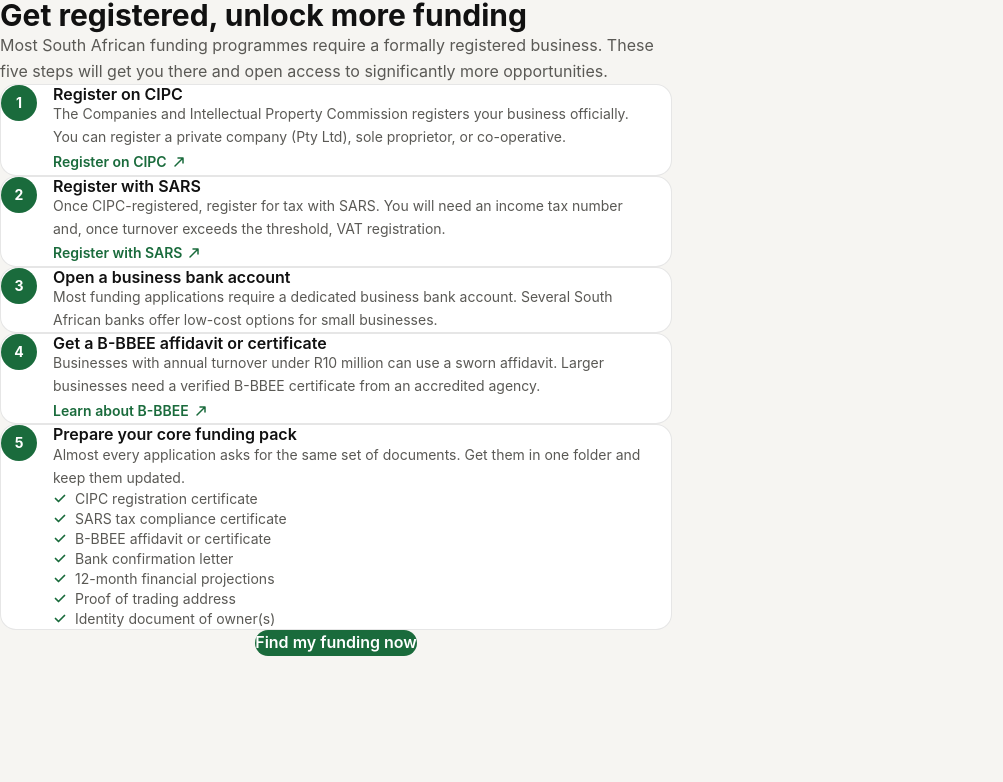
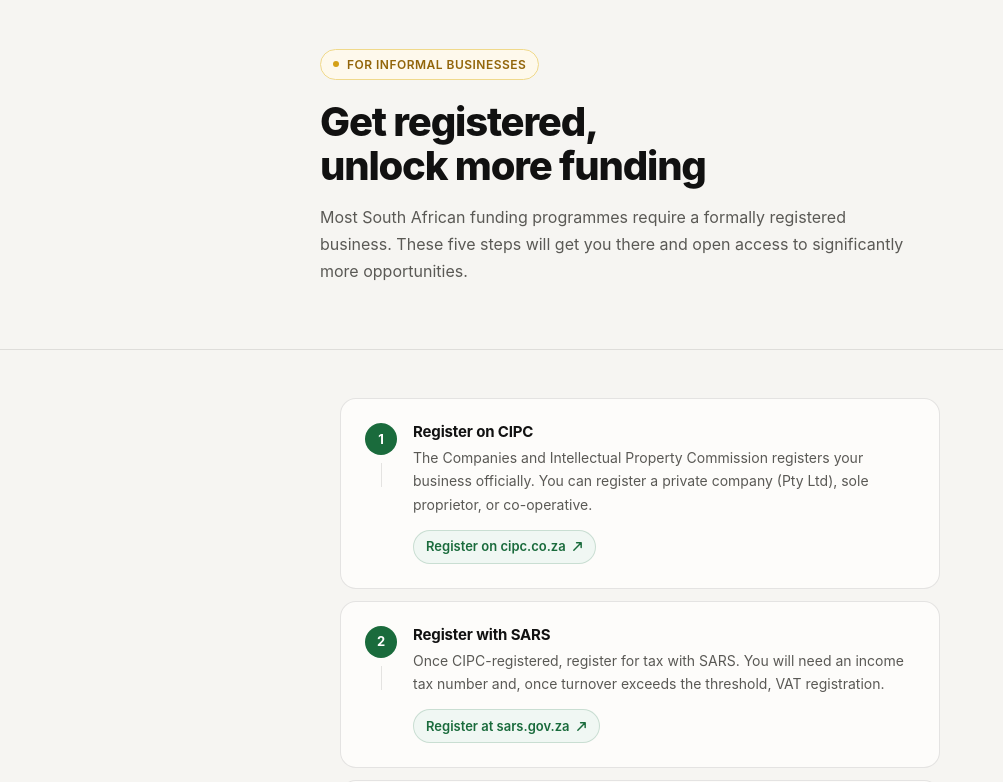
Before and after one commit to Bladetox/vula, a Next.js app: page /register in a window 1280 px wide. Shown: the part 85-867 px from the top of the page, without its empty margins (0-1003 px from the left). Built offline with nearby package versions, Linux system fonts and the light colour scheme; a web font is replaced by a local one.

Commit message:
redesign: register page — proper layout, verified links, polished step cards

```diff
--- a/app/register/page.tsx
+++ b/app/register/page.tsx
@@ -4,35 +4,40 @@
   {
     number: 1,
     title: 'Register on CIPC',
-    description: 'The Companies and Intellectual Property Commission registers your business officially. You can register a private company (Pty Ltd), sole proprietor, or co-operative.',
-    action: 'Register on CIPC',
-    href: 'https://www.cipc.co.za'
+    description:
+      'The Companies and Intellectual Property Commission registers your business officially. You can register a private company (Pty Ltd), sole proprietor, or co-operative.',
+    action: 'Register on cipc.co.za',
+    href: 'https://www.cipc.co.za/index.php/companies-and-intellectual-property/register-your-company/',
   },
   {
     number: 2,
     title: 'Register with SARS',
-    description: 'Once CIPC-registered, register for tax with SARS. You will need an income tax number and, once turnover exceeds the threshold, VAT registration.',
-    action: 'Register with SARS',
-    href: 'https://www.sars.gov.za/businesses-and-employers/register-a-business/'
+    description:
+      'Once CIPC-registered, register for tax with SARS. You will need an income tax number and, once turnover exceeds the threshold, VAT registration.',
+    action: 'Register at sars.gov.za',
+    href: 'https://www.sars.gov.za/businesses-and-employers/register-a-business/',
   },
   {
     number: 3,
     title: 'Open a business bank account',
-    description: 'Most funding applications require a dedicated business bank account. Several South African banks offer low-cost options for small businesses.',
+    description:
+      'Most funding applications require a dedicated business bank account. Several South African banks offer low-cost options for small businesses — FNB Easy Business, Nedbank SimplyBiz, and Standard Bank MyMoBiz are popular starting points.',
     action: null,
-    href: null
+    href: null,
   },
   {
     number: 4,
     title: 'Get a B-BBEE affidavit or certificate',
-    description: 'Businesses with annual turnover under R10 million can use a sworn affidavit. Larger businesses need a verified B-BBEE certificate from an accredited agency.',
-    action: 'Learn about B-BBEE',
-    href: 'https://www.thedtic.gov.za/financial-and-non-financial-support/bee/'
+    description:
+      'Businesses with annual turnover under R10 million can use a sworn affidavit. Larger businesses need a verified B-BBEE certificate from a SANAS-accredited verification agency.',
+    action: 'Learn about B-BBEE at thedtic.gov.za',
+    href: 'https://www.thedtic.gov.za/financial-and-non-financial-support/bee/',
   },
   {
     number: 5,
     title: 'Prepare your core funding pack',
-    description: 'Almost every application asks for the same set of documents. Get them in one folder and keep them updated.',
+    description:
+      'Almost every application asks for the same set of documents. Assemble them once, keep them updated, and you can apply to multiple programmes without starting from scratch.',
     action: null,
     href: null,
     list: [
@@ -42,73 +47,304 @@
       'Bank confirmation letter',
       '12-month financial projections',
       'Proof of trading address',
-      'Identity document of owner(s)'
-    ]
-  }
+      'Identity document of owner(s)',
+    ],
+  },
 ]
 
 export default function RegisterPage() {
   return (
-    <div className="max-w-2xl mx-auto px-4 pt-10 pb-24">
-      <div className="mb-10">
-        <div className="inline-flex items-center gap-2 bg-[var(--vula-gold-light)] text-[var(--vula-gold)] text-sm font-medium px-4 py-1.5 rounded-full mb-4">
+    <main>
+      {/* Hero */}
+      <section
+        style={{
+          background: 'var(--vula-bg)',
+          borderBottom: '1px solid var(--vula-border)',
+          padding: 'clamp(3rem, 6vw, 5rem) 1.25rem clamp(2.5rem, 5vw, 4rem)',
+        }}
+      >
+        <div style={{ maxWidth: '40rem', margin: '0 auto' }}>
+          <div
+            style={{
+              display: 'inline-flex',
+              alignItems: 'center',
+              gap: '0.5rem',
+              background: '#fef9ec',
+              border: '1px solid #f0d98b',
+              color: '#92650a',
+              fontSize: '0.75rem',
+              fontWeight: 600,
+              letterSpacing: '0.04em',
+              textTransform: 'uppercase',
+              padding: '0.3rem 0.75rem',
+              borderRadius: '999px',
+              marginBottom: '1.25rem',
+            }}
+          >
+            <span
+              style={{
+                width: '6px',
+                height: '6px',
+                borderRadius: '50%',
+                background: '#d4a017',
+                flexShrink: 0,
+              }}
+            />
             For informal businesses
           </div>
-        <h1 className="text-3xl font-bold text-[var(--vula-ink)] mb-3">Get registered, unlock more funding</h1>
-        <p className="text-[var(--vula-muted)] leading-relaxed">
-          Most South African funding programmes require a formally registered business. These five steps will get you there and open access to significantly more opportunities.
+
+          <h1
+            style={{
+              fontSize: 'clamp(1.75rem, 4vw, 2.5rem)',
+              fontWeight: 800,
+              letterSpacing: '-0.03em',
+              lineHeight: 1.1,
+              color: 'var(--vula-ink)',
+              marginBottom: '1rem',
+            }}
+          >
+            Get registered,{' '}
+            <br />
+            unlock more funding
+          </h1>
+
+          <p
+            style={{
+              fontSize: '1rem',
+              lineHeight: 1.7,
+              color: 'var(--vula-muted)',
+              maxWidth: '38rem',
+            }}
+          >
+            Most South African funding programmes require a formally registered
+            business. These five steps will get you there and open access to
+            significantly more opportunities.
           </p>
         </div>
+      </section>
 
-      <div className="space-y-4">
-        {STEPS.map((step) => (
-          <div key={step.number} className="bg-white border border-[var(--vula-border)] rounded-2xl p-6">
-            <div className="flex items-start gap-4">
-              <div className="w-9 h-9 rounded-full bg-[var(--vula-green)] text-white font-bold text-sm flex items-center justify-center shrink-0">
+      {/* Steps */}
+      <section
+        style={{
+          maxWidth: '40rem',
+          margin: '0 auto',
+          padding: 'clamp(2rem, 4vw, 3rem) 1.25rem clamp(4rem, 8vw, 6rem)',
+        }}
+      >
+        <div
+          style={{
+            display: 'flex',
+            flexDirection: 'column',
+            gap: '0.75rem',
+          }}
+        >
+          {STEPS.map((step, i) => (
+            <article
+              key={step.number}
+              style={{
+                background: 'var(--vula-surface)',
+                border: '1px solid var(--vula-border)',
+                borderRadius: '1rem',
+                padding: '1.5rem',
+                display: 'flex',
+                gap: '1rem',
+                alignItems: 'flex-start',
+              }}
+            >
+              {/* Step number + connector */}
+              <div
+                style={{
+                  display: 'flex',
+                  flexDirection: 'column',
+                  alignItems: 'center',
+                  flexShrink: 0,
+                  gap: '0.5rem',
+                }}
+              >
+                <div
+                  style={{
+                    width: '2rem',
+                    height: '2rem',
+                    borderRadius: '50%',
+                    background: 'var(--vula-green)',
+                    color: '#fff',
+                    fontWeight: 700,
+                    fontSize: '0.8125rem',
+                    display: 'flex',
+                    alignItems: 'center',
+                    justifyContent: 'center',
+                    flexShrink: 0,
+                  }}
+                  aria-hidden="true"
+                >
                   {step.number}
                 </div>
-              <div className="flex-1">
-                <h2 className="font-semibold text-[var(--vula-ink)] mb-2">{step.title}</h2>
-                <p className="text-sm text-[var(--vula-muted)] leading-relaxed mb-3">{step.description}</p>
+                {i < STEPS.length - 1 && (
+                  <div
+                    style={{
+                      width: '1px',
+                      height: '1.5rem',
+                      background: 'var(--vula-border)',
+                    }}
+                    aria-hidden="true"
+                  />
+                )}
+              </div>
+
+              {/* Content */}
+              <div style={{ flex: 1, minWidth: 0 }}>
+                <h2
+                  style={{
+                    fontSize: '0.9375rem',
+                    fontWeight: 650,
+                    color: 'var(--vula-ink)',
+                    marginBottom: '0.375rem',
+                    letterSpacing: '-0.01em',
+                  }}
+                >
+                  {step.title}
+                </h2>
+                <p
+                  style={{
+                    fontSize: '0.875rem',
+                    lineHeight: 1.65,
+                    color: 'var(--vula-muted)',
+                    marginBottom: step.list || step.href ? '0.875rem' : 0,
+                  }}
+                >
+                  {step.description}
+                </p>
+
                 {step.list && (
-                  <ul className="space-y-1.5 mb-3">
+                  <ul
+                    style={{
+                      display: 'grid',
+                      gridTemplateColumns: 'repeat(auto-fill, minmax(14rem, 1fr))',
+                      gap: '0.4rem 1rem',
+                      marginBottom: '0.875rem',
+                      listStyle: 'none',
+                      padding: 0,
+                      margin: '0 0 0.875rem',
+                    }}
+                  >
                     {step.list.map((item) => (
-                      <li key={item} className="flex items-center gap-2 text-sm text-[var(--vula-muted)]">
-                        <svg width="14" height="14" fill="none" viewBox="0 0 14 14" aria-hidden="true">
-                          <path d="M11.5 3.5L5.5 9.5 2.5 6.5" stroke="var(--vula-green)" strokeWidth="1.75" strokeLinecap="round" strokeLinejoin="round" />
+                      <li
+                        key={item}
+                        style={{
+                          display: 'flex',
+                          alignItems: 'center',
+                          gap: '0.5rem',
+                          fontSize: '0.8125rem',
+                          color: 'var(--vula-muted)',
+                        }}
+                      >
+                        <svg
+                          width="14"
+                          height="14"
+                          fill="none"
+                          viewBox="0 0 14 14"
+                          aria-hidden="true"
+                          style={{ flexShrink: 0 }}
+                        >
+                          <path
+                            d="M11.5 3.5L5.5 9.5 2.5 6.5"
+                            stroke="var(--vula-green)"
+                            strokeWidth="1.75"
+                            strokeLinecap="round"
+                            strokeLinejoin="round"
+                          />
                         </svg>
                         {item}
                       </li>
                     ))}
                   </ul>
                 )}
+
                 {step.href && step.action && (
                   <a
                     href={step.href}
                     target="_blank"
                     rel="noopener noreferrer"
-                    className="inline-flex items-center gap-1.5 text-sm font-semibold text-[var(--vula-green)] hover:underline"
+                    style={{
+                      display: 'inline-flex',
+                      alignItems: 'center',
+                      gap: '0.375rem',
+                      fontSize: '0.8125rem',
+                      fontWeight: 600,
+                      color: 'var(--vula-green)',
+                      textDecoration: 'none',
+                      padding: '0.35rem 0.75rem',
+                      background: 'var(--vula-green-subtle)',
+                      borderRadius: '999px',
+                      border: '1px solid oklch(from var(--vula-green) l c h / 0.18)',
+                    }}
                   >
                     {step.action}
-                    <svg width="12" height="12" fill="none" viewBox="0 0 12 12" aria-hidden="true">
-                      <path d="M2 10L10 2M5 2h5v5" stroke="currentColor" strokeWidth="1.5" strokeLinecap="round" strokeLinejoin="round" />
+                    <svg
+                      width="11"
+                      height="11"
+                      fill="none"
+                      viewBox="0 0 12 12"
+                      aria-hidden="true"
+                    >
+                      <path
+                        d="M2 10L10 2M5 2h5v5"
+                        stroke="currentColor"
+                        strokeWidth="1.6"
+                        strokeLinecap="round"
+                        strokeLinejoin="round"
+                      />
                     </svg>
                   </a>
                 )}
               </div>
-            </div>
-          </div>
+            </article>
           ))}
         </div>
 
-      <div className="mt-8 text-center">
+        {/* CTA */}
+        <div
+          style={{
+            marginTop: '2.5rem',
+            display: 'flex',
+            flexDirection: 'column',
+            alignItems: 'flex-start',
+            gap: '0.75rem',
+          }}
+        >
           <Link
-          href="/find?type=registered"
-          className="inline-flex items-center gap-2 bg-[var(--vula-green)] text-white font-semibold px-8 py-4 rounded-xl hover:bg-[#155c33] transition-colors duration-150"
+            href="/find"
+            style={{
+              display: 'inline-flex',
+              alignItems: 'center',
+              gap: '0.5rem',
+              background: 'var(--vula-green)',
+              color: '#fff',
+              fontWeight: 650,
+              fontSize: '0.9375rem',
+              padding: '0.8rem 1.75rem',
+              borderRadius: '0.75rem',
+              textDecoration: 'none',
+              boxShadow: '0 1px 2px oklch(0.2 0.08 145 / 0.18), inset 0 1px 0 oklch(1 0 0 / 0.12)',
+              letterSpacing: '-0.01em',
+            }}
           >
             Find my funding now
+            <svg width="14" height="14" fill="none" viewBox="0 0 14 14" aria-hidden="true">
+              <path d="M2 7h10M8 3l4 4-4 4" stroke="currentColor" strokeWidth="1.75" strokeLinecap="round" strokeLinejoin="round" />
+            </svg>
           </Link>
+          <p style={{ fontSize: '0.8125rem', color: 'var(--vula-muted)' }}>
+            Already registered?{' '}
+            <Link
+              href="/find"
+              style={{ color: 'var(--vula-green)', fontWeight: 600, textDecoration: 'none' }}
+            >
+              Skip straight to funding
+            </Link>
+          </p>
         </div>
-    </div>
+      </section>
+    </main>
   )
 }
```
Lines whose indentation alone changed are shown as unchanged.
